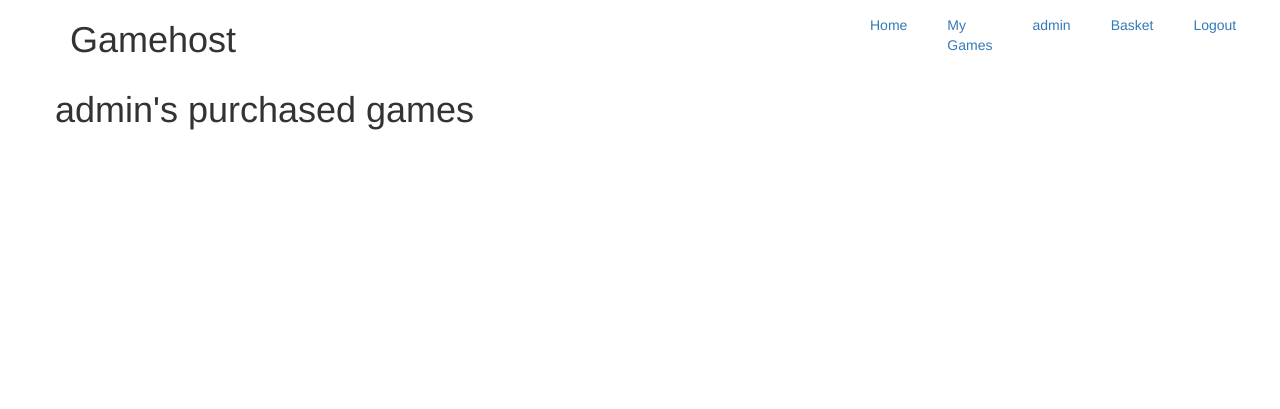
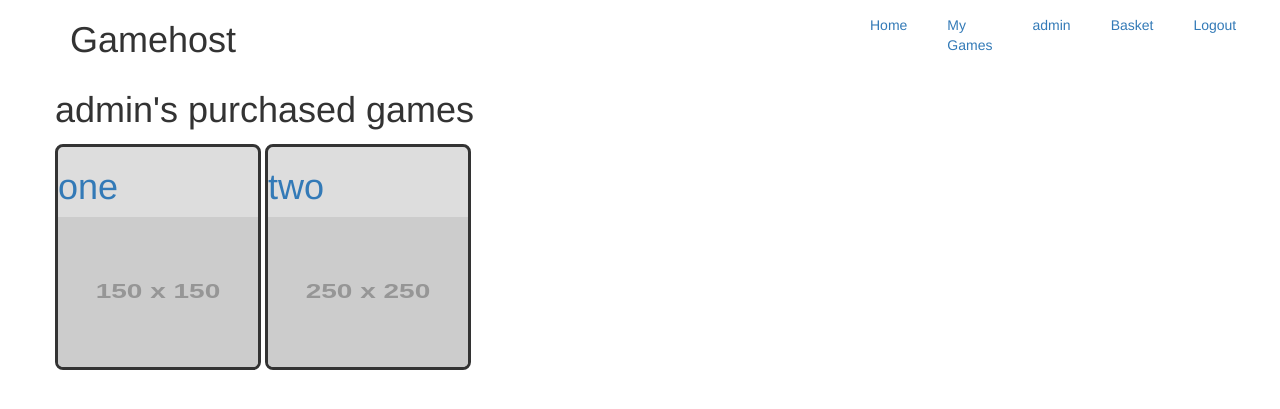
Before and after one commit to nikohakanen/Gamehost, a Django app: page /purchased_games/3/ in a window 1280 px wide. Shown: the top 409 px of the page. Run offline with Django 3.2, Linux system fonts and the light colour scheme; a user stored in the database is signed in; data comes from the database, SQL or seed files in the repository; grey boxes labelled with a size stand in for pictures from a placeholder-image service; parts of the project's set-up code (start-up, migrations or seed data) failed here and were passed over; some libraries are stand-ins or nearby versions.

Commit message:
Fixed the purchased_game view. It now correctly shows the games the user has purchased instead of what games they 'own'

```diff
--- a/gamehost/templates/purchased_games.html
+++ b/gamehost/templates/purchased_games.html
@@ -6,11 +6,11 @@
       <h1> {{ user.username }}'s purchased games </h1>
     </div>
     <div class="row">
-      {% for game in user.siteuser.game_set.all %}
+      {% for transaction in user.siteuser.get_transactions %}
         <div class="game_box inline">
           <a href="/game/{{ game.id }}/">
-            <h1>{{ game.name }}</h1>
-            <img class="game_thumbnail" src={{ game.thumbnail }}>
+            <h1>{{ transaction.game.name }}</h1>
+            <img class="game_thumbnail" src={{ transaction.game.thumbnail }}>
           </a>
         </div>
       {% endfor %}
```
